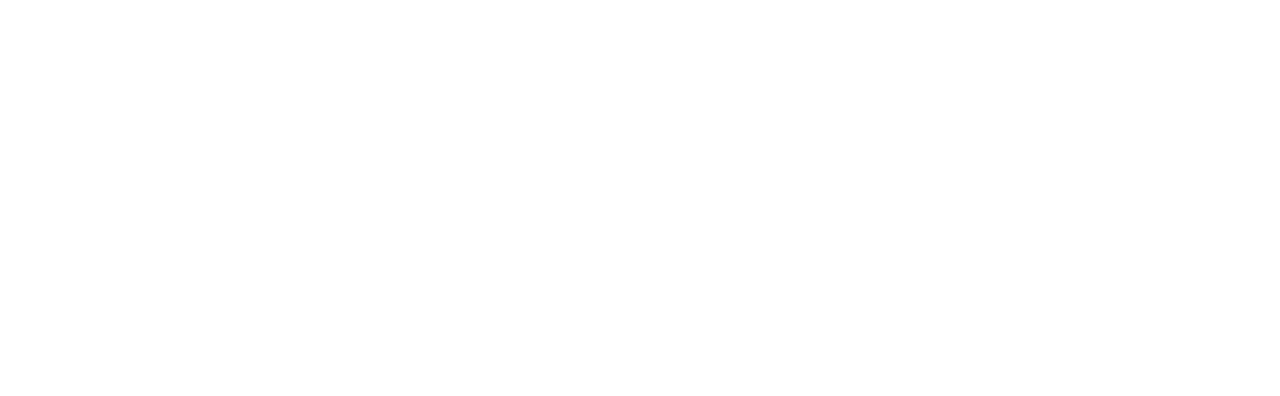
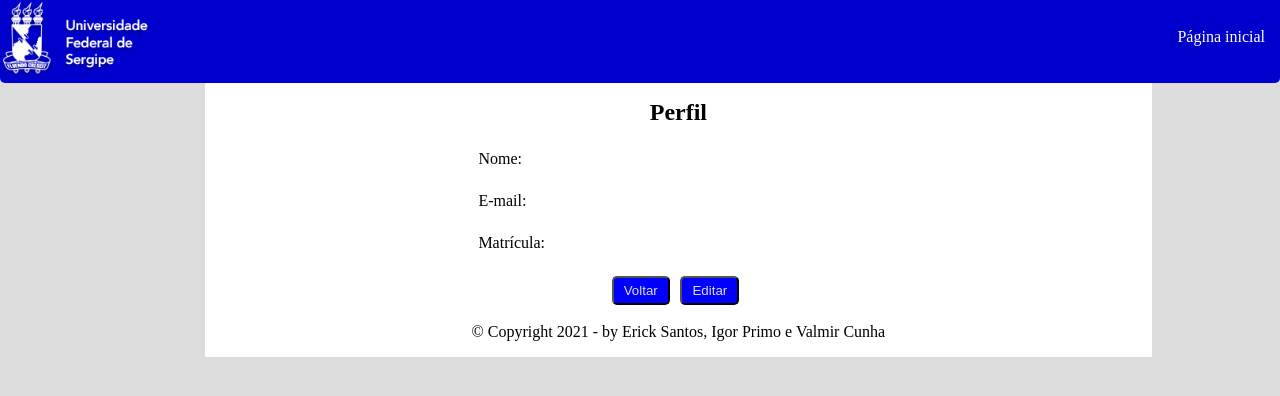
Before and after one commit to igor-primo/SAAP-UFS, a plain HTML site: page View/Perfil.html in a window 1280 px wide. Drawn offline with Linux system fonts and the light colour scheme.

Commit message:
Tela de perfil adicionada

```diff
--- /dev/null
+++ b/View/Css/Perfil.css
@@ -0,0 +1,54 @@
+form {
+    /* Apenas para centralizar o form na página */
+    margin: 0 auto;
+    width: 400px;
+}
+
+form div + div {
+    margin-top: 1.5em;
+}
+
+label {
+    /*Para ter certeza que todas as labels tem o mesmo tamanho e estão propriamente alinhadas */
+    display: inline-block;
+    width: 90px;
+    text-align: left;
+}
+
+input, textarea {
+    /* Para certificar-se que todos os campos de texto têm as mesmas configurações de fonte. Por padrão, textareas ter uma fonte monospace*/
+    font: 0.8em sans-serif;
+
+    /* Para dar o mesmo tamanho a todos os campo de texto */
+    width: 300px;
+    -moz-box-sizing: border-box;
+    box-sizing: border-box;
+    border-radius: 0.5em;
+
+    /* Para harmonizar o look & feel das bordas nos campos de texto*/
+    border: 1px solid #999;
+}
+
+.buttonVoltar {
+    margin-left: 10em;
+    font-size: 10pt;
+    background-color: blue;
+    color: #dddddd;
+    border-radius: 5px;
+    padding: 5px 10px 5px 10px; /*top,right,bottom,left*/
+    cursor: pointer;
+}
+
+.buttonEditar {
+    margin-left: 0.5em;
+    font-size: 10pt;
+    background-color: blue;
+    color: #dddddd;
+    border-radius: 5px;
+    padding: 5px 10px 5px 10px; /*top,right,bottom,left*/
+    cursor: pointer;
+}
+
+#checkbox{
+    font: 5em sans-serif;
+  }
--- a/View/Perfil.html
+++ b/View/Perfil.html
@@ -5,9 +5,50 @@
     <meta http-equiv="X-UA-Compatible" content="IE=edge">
     <meta name="viewport" content="width=device-width, initial-scale=1.0">
     <link rel="shortcut icon" href="/Icons/LogoColoridoSemFundo.ico" type="image/x-icon">
-    <title>Perfil</title>
+    <link rel="stylesheet" href="/View/Css/Cabecalho.css">
+    <link rel="stylesheet" href="/View/Css/EstruturaPrincipal.css">
+    <link rel="stylesheet" href="/View/Css/Perfil.css">
+    <title>Cadastro</title>
 </head>
 <body>
-
+    <header id="cabecalho" aria-orientation="horizontal">
+        <a href="/View/PaginaPrincipal.html">
+            <img src="/Image/UfsLogo.png" class="imagem" alt="LogoUfs" >
+        </a>
+        <nav id="menu" >
+            <ul>
+                <li><a href="">Página inicial</a></li>
+            </ul>
+        </nav>
+    </header>
+    <div id = "corpo">
+        <section class="Formulario" id="Formulario">
+            <form action="" method="post">
+                <div>
+                    <h2 class="titulo"><center>Perfil</center></h2>
+                </div>
+                <div>
+                    <label for="name">Nome:</label>
+                    <!-- dados aqui -->
+                </div>
+                <div>
+                    <label for="mail">E-mail:</label>
+                    <!-- dados aqui -->
+                </div>
+                <div>
+                    <label for="password">Matrícula:</label>
+                    <!-- dados aqui -->
+                </div>
+                <div>
+                <button class="buttonVoltar">Voltar</button>
+                <button class="buttonEditar">Editar</button>
+                </div>
+            </form>
+        </section>
+        <br/>
+        <footer id = "footer">
+            &copy; Copyright 2021 - by Erick Santos, Igor Primo e Valmir Cunha
+        </footer>
+    </div>
 </body>
 </html>
```
